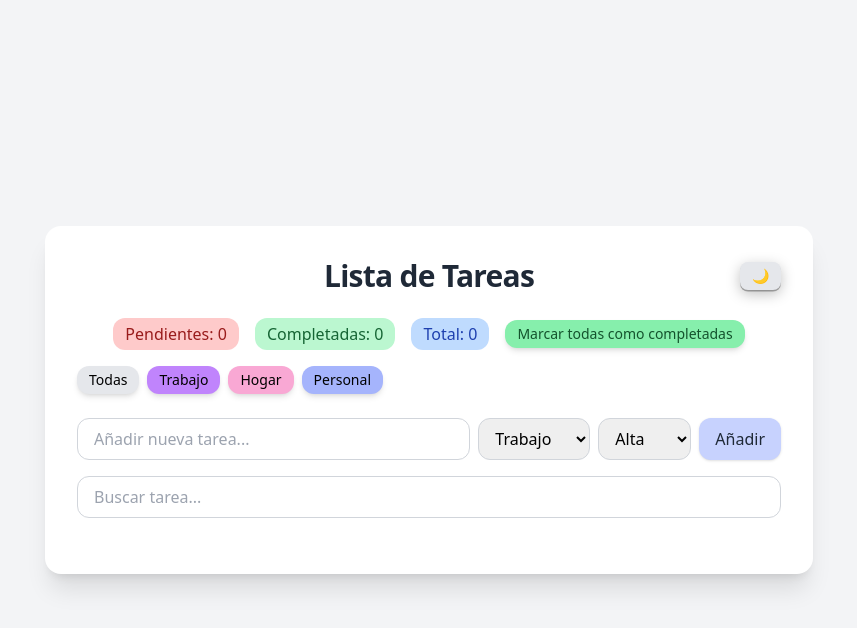
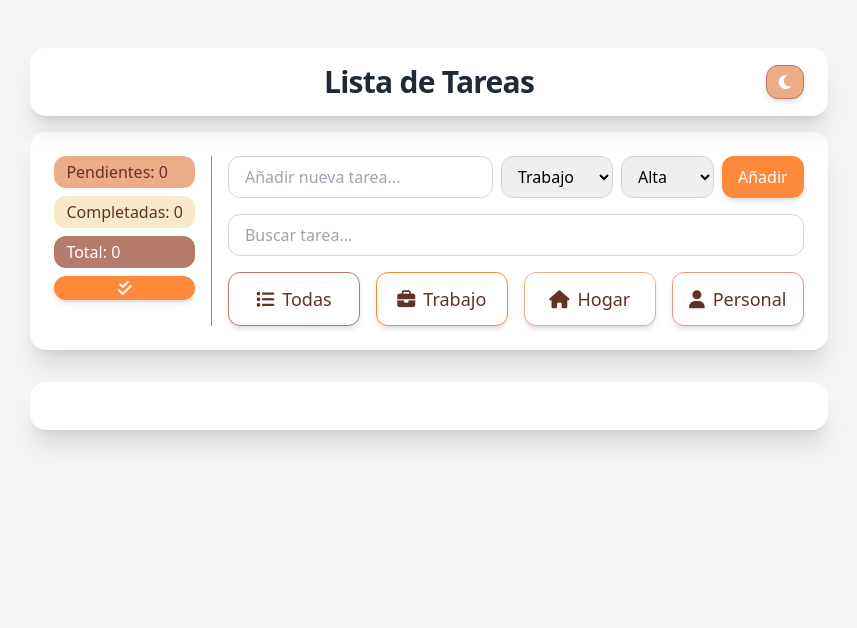
Before and after one commit to alburrida/taskflow-project, a plain HTML site: page index.html in a window 1280 px wide. Shown: the whole page, without its empty margins (211-1068 px from the left). Drawn offline with nearby package versions, Linux system fonts and the light colour scheme.

Commit message:
Rediseño completo de la lista de tareas: paleta de colores inspirada en Trello/capibara, modo oscuro, botones Font Awesome, hover animado, layout centrado, chips de categoría/prioridad, mensaje de error flotante

```diff
--- a/app.js
+++ b/app.js
@@ -20,10 +20,16 @@ let tasks = [];
 const themeToggle = document.getElementById("theme-toggle");
 
 function updateThemeIcon() {
+  const themeToggle = document.getElementById("theme-toggle");
+  // Limpiamos cualquier icono anterior
+  themeToggle.innerHTML = "";
+
   if (document.documentElement.classList.contains("dark")) {
-    themeToggle.textContent = "☀️";
+    // Mostrar icono de sol en modo oscuro
+    themeToggle.innerHTML = `<i class="fas fa-sun"></i>`;
   } else {
-    themeToggle.textContent = "🌙";
+    // Mostrar icono de luna en modo claro
+    themeToggle.innerHTML = `<i class="fas fa-moon"></i>`;
   }
 }
 
@@ -56,6 +62,7 @@ document.addEventListener("DOMContentLoaded", () => {
   updateCounters(tasks);
 });
 
+
 /* ===== AÑADIR TAREA ===== */
 form.addEventListener("submit", (e) => {
   e.preventDefault();
@@ -65,11 +72,18 @@ form.addEventListener("submit", (e) => {
   // Validación de texto
   if (!text) return;
   if (text.length < 3) {
-    // Mostrar mensaje con fade-in
     formError.textContent = "La tarea debe tener al menos 3 caracteres.";
-    formError.classList.remove("hidden");
+
+    // Mostrar con fade-in
     formError.classList.remove("opacity-0");
     formError.classList.add("opacity-100");
+
+    // Desaparece automáticamente después de 2 segundos
+    setTimeout(() => {
+      formError.classList.remove("opacity-100");
+      formError.classList.add("opacity-0");
+    }, 2000);
+
     return;
   }
 
@@ -117,48 +131,53 @@ function createTaskElement(task) {
     "gap-2",
   );
 
+
   div.dataset.category = task.category;
   div.dataset.id = task.id;
 
   div.innerHTML = `
-    <p class="flex-1 font-medium text-gray-800 dark:text-gray-100 title rounded-xl mx-2">
+    <p class="flex-1 font-medium text-[#623229] dark:text-[#f8e9c9] title rounded-xl mx-2">
       ${task.text}
     </p>
 
-    <span class="px-2 py-1 text-xs rounded-xl text-white transition-colors duration-200 mx-1 ${
+    <!-- Chip de categoría -->
+    <span class="px-2 py-1 text-xs rounded-xl border flex items-center justify-center gap-1 mx-1 transition-all duration-200 hover:scale-105 ${
       task.category === "trabajo"
-        ? "bg-purple-400 hover:bg-purple-500 dark:bg-purple-600 dark:hover:bg-purple-500"
+        ? "bg-[#ff893b] border-[#ff893b] text-white dark:bg-[#ff893b] dark:border-[#ff893b]"
         : task.category === "hogar"
-        ? "bg-pink-300 hover:bg-pink-400 dark:bg-pink-600 dark:hover:bg-pink-500"
-        : "bg-indigo-300 hover:bg-indigo-400 dark:bg-indigo-600 dark:hover:bg-indigo-500"
+        ? "bg-[#eaad88] border-[#eaad88] text-[#623229] dark:bg-[#b47b6b] dark:border-[#b47b6b] dark:text-[#f8e9c9]"
+        : task.category === "personal"
+        ? "bg-[#f19281] border-[#f19281] text-white dark:bg-[#f19281] dark:border-[#f19281]"
+        : "bg-[#b47b6b] border-[#b47b6b] text-white dark:bg-[#623229] dark:border-[#623229]"
     }">
       ${capitalize(task.category)}
     </span>
 
-    <span class="px-2 py-1 text-xs rounded-xl text-white transition-colors duration-200 mx-1 ${
+    <!-- Chip de prioridad -->
+    <span class="px-2 py-1 text-xs rounded-xl transition-colors duration-200 mx-1 ${
       task.priority === "high"
-        ? "bg-red-300 hover:bg-red-400 dark:bg-red-600 dark:hover:bg-red-500"
+        ? "bg-[#f19281] text-white"
         : task.priority === "medium"
-        ? "bg-yellow-300 hover:bg-yellow-400 dark:bg-yellow-600 dark:hover:bg-yellow-500"
-        : "bg-green-300 hover:bg-green-400 dark:bg-green-600 dark:hover:bg-green-500"
+        ? "bg-[#ff893b] text-white"
+        : "bg-[#eaad88] text-[#623229]"
     }">
       ${priorityText(task.priority)}
     </span>
 
     <button
-      class="edit-btn px-2 py-1 text-xs rounded-xl text-white bg-blue-300 hover:bg-blue-400 dark:bg-blue-600 dark:hover:bg-blue-500 transition-colors duration-200 mx-1"
+      class="edit-btn px-2 py-1 text-xs rounded-xl text-[#623229] bg-transparent hover:bg-[#eaad88]/30 dark:text-[#f8e9c9] dark:hover:bg-[#623229]/30 transition-colors duration-200 mx-1 flex items-center justify-center"
       type="button"
       aria-label="Editar tarea"
     >
-      ✏️
+      <i class="fa-solid fa-pen"></i>
     </button>
 
     <button
-      class="delete-btn px-2 py-1 text-xs rounded-xl text-white bg-red-300 hover:bg-red-400 dark:bg-red-600 dark:hover:bg-red-500 transition-colors duration-200 mx-1"
+      class="delete-btn px-2 py-1 text-xs rounded-xl text-[#b47b6b] bg-transparent hover:bg-[#f19281]/30 dark:text-[#f8e9c9] dark:hover:bg-[#b47b6b]/30 transition-colors duration-200 mx-1 flex items-center justify-center"
       type="button"
       aria-label="Eliminar tarea"
     >
-      ❌
+      <i class="fas fa-trash"></i>
     </button>
   `;
 
@@ -466,14 +485,14 @@ function updateCounters(tasks) {
 
 /* ===== ACCIONES GLOBALES ===== */
 /**
- * Alterna el estado de todas las tareas (completadas / no completadas), actualizando
- * estado interno, UI y almacenamiento en localStorage.
+ * Alterna el estado de todas las tareas (completadas / pendientes),
+ * actualizando estado interno, UI y almacenamiento en localStorage.
  */
 function completeAllTasks() {
   if (!tasks.length) return;
 
-  // Si todas están completadas, las ponemos como pendientes; si no, las completamos todas
-  const allCompleted = tasks.length > 0 && tasks.every((task) => task.completed);
+  // Si todas están completadas, las marcamos como pendientes; si no, las completamos todas
+  const allCompleted = tasks.every((task) => task.completed);
   const newCompletedState = !allCompleted;
 
   tasks.forEach((task) => {
--- a/index.html
+++ b/index.html
@@ -3,6 +3,7 @@
 <head>
   <meta charset="UTF-8">
   <meta name="viewport" content="width=device-width, initial-scale=1.0">
+  <link rel="stylesheet" href="https://cdnjs.cloudflare.com/ajax/libs/font-awesome/6.4.0/css/all.min.css" />
   <title>TaskFlow - Lista de Tareas</title>
   <script src="https://cdn.tailwindcss.com"></script>
   <script>
@@ -30,119 +31,170 @@
       )_/ /|\   /|\ \_(
 -->
 </head>
-<body class="bg-gray-100 dark:bg-gray-900 transition-colors duration-300 flex justify-center items-center min-h-screen select-none">
+<body class="bg-gray-100 dark:bg-gray-900 transition-colors duration-300 min-h-screen select-none">
 
-  <div class="w-full max-w-3xl bg-white dark:bg-gray-800 rounded-2xl shadow-xl p-8 transition-colors duration-300">
+  <!-- CONTENEDOR QUE CENTRA TODO -->
+  <div class="min-h-screen flex justify-center items-start p-6">
+
+    <!-- CONTENEDOR DE LA APP -->
+
+      <div class="flex flex-col gap-4 max-w-5xl mx-auto p-6">
 
         <!-- HEADER -->
-    <header class="relative flex justify-center items-center mb-6">
-      <h1 class="text-3xl font-bold tracking-tight text-gray-800 dark:text-gray-100">Lista de Tareas</h1>
+        <header class="relative flex justify-center items-center p-4 bg-white dark:bg-gray-800 rounded-2xl shadow-xl">
+          <h1 class="text-3xl font-bold tracking-tight text-gray-800 dark:text-gray-100">
+            Lista de Tareas
+          </h1>
           <button
             id="theme-toggle"
-      class="absolute right-0 px-3 py-1 rounded-lg bg-gray-200 dark:bg-gray-700 text-sm hover:scale-105 transition shadow-lg"
-      style="box-shadow: 0 4px 14px 0 rgba(0,0,0,0.25), 0 1.5px 0px 0 #b2b2b2;"
+            class="absolute right-6 px-3 py-2 rounded-xl
+                  bg-[#eaad88] border border-[#b47b6b] text-white
+                  dark:bg-[#24231f] dark:border-[#eaad88] dark:text-[#f8e9c9]
+                  shadow-md hover:bg-[#b47b6b] dark:hover:bg-[#623229]
+                  hover:scale-105 transition-transform duration-200 flex items-center justify-center"
+            aria-label="Cambiar tema"
           >
-      🌙
+            <i class="fas fa-moon"></i>
           </button>
         </header>
 
+        <!-- BLOQUE CONTADOR + FORMULARIO + BUSCADOR + CATEGORÍAS -->
+        <div class="bg-white dark:bg-gray-800 rounded-2xl shadow-xl p-6 flex flex-row gap-4">
 
-    <!-- CONTADORES Y ACCIONES GLOBALES -->
-    <div class="flex flex-wrap gap-4 mb-4 items-center justify-center">
-      <div id="counter-pending" class="bg-red-200 dark:bg-red-600 text-red-800 dark:text-white px-3 py-1 rounded-xl">Pendientes: 0</div>
-      <div id="counter-completed" class="bg-green-200 dark:bg-green-600 text-green-800 dark:text-white px-3 py-1 rounded-xl">Completadas: 0</div>
-      <div id="counter-total" class="bg-blue-200 dark:bg-blue-600 text-blue-800 dark:text-white px-3 py-1 rounded-xl">Total: 0</div>
+          <!-- COLUMNA IZQUIERDA: Contadores con colores para modo claro y oscuro -->
+          <div class="flex flex-col gap-2 pr-4 border-r border-[#b47b6b] dark:border-[#623229] w-[30%]">
 
-      <button
-        id="complete-all-btn"
-        class="px-3 py-1 rounded-xl text-sm bg-green-300 hover:bg-green-400 dark:bg-green-700 dark:hover:bg-green-600 text-green-900 dark:text-white shadow-md hover:shadow-xl active:translate-y-1 active:shadow-inner transition-transform duration-150 hover:scale-105"
-        type="button"
-      >
-        Marcar todas como completadas
-      </button>
+            <!-- Pendientes -->
+            <div id="counter-pending"
+                class="px-3 py-1 rounded-xl w-full
+                       text-[#623229] bg-[#eaad88]
+                       dark:bg-[#b47b6b] dark:text-[#f8e9c9]">
+              Pendientes: 0
             </div>
 
-    <!-- CATEGORÍAS -->
-    <div class="flex gap-2 mb-6 flex-wrap">
+            <!-- Completadas -->
+            <div id="counter-completed"
+                class="px-3 py-1 rounded-xl w-full
+                       text-[#623229] bg-[#f8e9c9]
+                       dark:bg-[#623229] dark:text-[#f8e9c9]">
+              Completadas: 0
+            </div>
 
-      <button data-filter="all"
-        class="category-btn px-3 py-1 rounded-xl text-sm bg-gray-200 hover:bg-gray-300 dark:bg-gray-700 dark:hover:bg-gray-600 dark:text-white shadow-md hover:shadow-xl dark:hover:shadow-xl active:translate-y-1 active:shadow-inner transition-all duration-150 ease-in-out selected:bg-gray-300 dark:selected:bg-gray-600">
-        Todas
-      </button>
+            <!-- Totales -->
+            <div id="counter-total"
+                class="px-3 py-1 rounded-xl w-full
+                       text-[#ffffff] bg-[#b47b6b]
+                       dark:bg-[#623229] dark:text-[#ffffff]">
+              Total: 0
+            </div>
 
-      <button data-filter="trabajo"
-        class="category-btn px-3 py-1 rounded-xl text-sm bg-purple-400 hover:bg-purple-500 dark:bg-purple-600 dark:hover:bg-purple-500 dark:text-white shadow-md hover:shadow-xl dark:hover:shadow-xl active:translate-y-1 active:shadow-inner transition-all duration-150 ease-in-out selected:bg-purple-500 dark:selected:bg-purple-500">
-        Trabajo
-      </button>
+            <!-- Botón Completar todas -->
+            <button id="complete-all-btn" type="button"
+                class="px-3 py-1 rounded-xl w-full shadow-md hover:shadow-xl
+                       active:translate-y-1 active:shadow-inner
+                       transition-transform duration-150 hover:scale-105
+                       flex items-center justify-center
+                       text-white bg-[#ff893b] hover:bg-[#f19281]
+                       dark:bg-[#ff893b] dark:hover:bg-[#f19281]">
 
-      <button data-filter="hogar"
-        class="category-btn px-3 py-1 rounded-xl text-sm bg-pink-300 hover:bg-pink-400 dark:bg-pink-600 dark:hover:bg-pink-500 dark:text-white shadow-md hover:shadow-xl dark:hover:shadow-xl active:translate-y-1 active:shadow-inner transition-all duration-150 ease-in-out selected:bg-pink-400 dark:selected:bg-pink-500">
-        Hogar
-      </button>
+                <i class="fas fa-check-double"></i>
 
-      <button data-filter="personal"
-        class="category-btn px-3 py-1 rounded-xl text-sm bg-indigo-300 hover:bg-indigo-400 dark:bg-indigo-600 dark:hover:bg-indigo-500 dark:text-white shadow-md hover:shadow-xl dark:hover:shadow-xl active:translate-y-1 active:shadow-inner transition-all duration-150 ease-in-out selected:bg-indigo-400 dark:selected:bg-indigo-500">
-        Personal
             </button>
 
           </div>
 
-    <!-- FORMULARIO DE NUEVA TAREA -->
-    <form id="task-form" class="flex gap-2 mb-4 flex-wrap">
+          <!-- COLUMNA DERECHA: Formulario + Buscador + Categorías centrado verticalmente -->
+          <div class="flex-1 flex flex-col gap-4">
 
-      <!-- Campo de texto: Nombre de la tarea -->
-      <input
-        id="task-input"
-        type="text"
-        placeholder="Añadir nueva tarea..."
-        maxlength="15"
-        class="flex-1 px-4 py-2 rounded-xl border border-gray-300 focus:ring-2 focus:ring-indigo-300 outline-none"
-        required
-      />
-
-      <!-- Selector de Categoría -->
-      <select
-        id="task-category"
-        class="px-3 py-2 rounded-xl border border-gray-300"
-      >
+            <!-- Contenedor centrado para formulario, buscador y categorías -->
+            <div class="flex flex-col gap-4 items-stretch">
+              <!-- Formulario -->
+              <form id="task-form" class="flex flex-col sm:flex-row gap-2 w-full relative">
+                <input id="task-input" type="text" placeholder="Añadir nueva tarea..." maxlength="15"
+                      class="flex-1 px-4 py-2 rounded-xl border border-gray-300 focus:ring-2 focus:ring-indigo-300 outline-none dark:bg-gray-700 dark:border-gray-600 dark:text-gray-100 dark:placeholder-gray-400" required>
+                <select id="task-category" class="px-3 py-2 rounded-xl border border-gray-300 w-full sm:w-auto dark:bg-gray-700 dark:border-gray-600 dark:text-gray-100">
                   <option value="trabajo">Trabajo</option>
                   <option value="hogar">Hogar</option>
                   <option value="personal">Personal</option>
                 </select>
-
-      <!-- Selector de Prioridad -->
-      <select
-        id="task-priority"
-        class="px-3 py-2 rounded-xl border border-gray-300"
-      >
+                <select id="task-priority" class="px-3 py-2 rounded-xl border border-gray-300 w-full sm:w-auto dark:bg-gray-700 dark:border-gray-600 dark:text-gray-100">
                   <option value="high">Alta</option>
                   <option value="medium">Media</option>
                   <option value="low">Baja</option>
                 </select>
-
-      <!-- Botón de envío -->
                 <button
-        type="submit"
-        class="bg-indigo-200 dark:bg-indigo-700 text-gray-800 dark:text-gray-100 px-4 py-2 rounded-xl shadow hover:shadow-lg transition-transform duration-200 hover:scale-105 hover:bg-indigo-300 dark:hover:scale-105 dark:hover:bg-indigo-800"
-      >
+                  class="bg-[#ff893b] hover:bg-[#f19281] text-white px-4 py-2 rounded-xl shadow-md hover:scale-105 transition-all duration-200">
                   Añadir
                 </button>
 
-      <!-- Mensaje de error con transición -->
-<p id="form-error" class="text-red-500 text-sm mt-1 transition-opacity duration-200 opacity-0 hidden"></p>
-
+                <!-- Mensaje de error flotante -->
+                <p id="form-error" class="absolute left-1/2 transform -translate-x-1/2 -top-10 px-3 py-1 bg-red-500/80 text-white rounded-lg text-sm opacity-0 pointer-events-none transition-opacity duration-500 z-50">
+                  Error
+                </p>
               </form>
 
-    <!-- BUSCADOR -->
-    <input id="search-input" type="text" placeholder="Buscar tarea..."
-      class="w-full mb-6 px-4 py-2 rounded-xl border border-gray-300 focus:ring-2 focus:ring-green-300 outline-none">
+              <!-- Buscador -->
+              <input id="search-input" type="text" placeholder="Buscar tarea..." class="w-full px-4 py-2 rounded-xl border border-gray-300 focus:ring-2 focus:ring-green-300 outline-none dark:bg-gray-700 dark:border-gray-600 dark:text-gray-100 dark:placeholder-gray-400">
 
-    <!-- LISTA DE TAREAS -->
-    <section id="task-list" class="flex flex-col gap-3">
-      <!-- Las tareas se añadirán dinámicamente con JS -->
-    </section>
+              <!-- Categorías -->
+
+              <!-- Contenedor centrado -->
+              <div class="flex justify-center gap-4">
+
+                <button data-filter="all"
+                  class="category-btn flex-1 max-w-[150px] px-3 py-3 text-lg rounded-xl
+                        bg-white border border-[#b47b6b] text-[#623229]
+                        dark:bg-[#24231f] dark:border-[#eaad88] dark:text-[#f8e9c9]
+                        shadow-md hover:bg-[#eaad88] dark:hover:bg-[#623229]
+                        hover:scale-105 transition-transform duration-200
+                        flex items-center justify-center gap-2">
+                  <i class="fas fa-list"></i> Todas
+                </button>
+
+                <button data-filter="trabajo"
+                  class="category-btn flex-1 max-w-[150px] px-3 py-3 text-lg rounded-xl
+                        bg-white border border-[#ff893b] text-[#623229]
+                        dark:bg-[#24231f] dark:border-[#ff893b] dark:text-[#f8e9c9]
+                        shadow-md hover:bg-[#ff893b] hover:text-white
+                        dark:hover:bg-[#ff893b] dark:hover:text-white
+                        hover:scale-105 transition-transform duration-200
+                        flex items-center justify-center gap-2">
+                  <i class="fas fa-briefcase"></i> Trabajo
+                </button>
+
+                <button data-filter="hogar"
+                  class="category-btn flex-1 max-w-[150px] px-3 py-3 text-lg rounded-xl
+                        bg-white border border-[#eaad88] text-[#623229]
+                        dark:bg-[#24231f] dark:border-[#eaad88] dark:text-[#f8e9c9]
+                        shadow-md hover:bg-[#eaad88]
+                        dark:hover:bg-[#623229]
+                        hover:scale-105 transition-transform duration-200
+                        flex items-center justify-center gap-2">
+                  <i class="fas fa-house"></i> Hogar
+                </button>
+
+                <button data-filter="personal"
+                  class="category-btn flex-1 max-w-[150px] px-3 py-3 text-lg rounded-xl
+                        bg-white border border-[#f19281] text-[#623229]
+                        dark:bg-[#24231f] dark:border-[#f19281] dark:text-[#f8e9c9]
+                        shadow-md hover:bg-[#f19281] hover:text-white
+                        dark:hover:bg-[#f19281] dark:hover:text-white
+                        hover:scale-105 transition-transform duration-200
+                        flex items-center justify-center gap-2">
+                  <i class="fas fa-user"></i> Personal
+                </button>
 
               </div>
+            </div>
+          </div>
+        </div>
+
+        <!-- BLOQUE LISTA DE TAREAS -->
+        <div class="bg-white dark:bg-gray-800 rounded-2xl shadow-xl p-6 mt-4">
+          <section id="task-list" class="flex flex-col gap-3"></section>
+        </div>
+
+
 
   <!-- JS -->
   <script src="app.js"></script>
```
Lines whose indentation alone changed are shown as unchanged.
